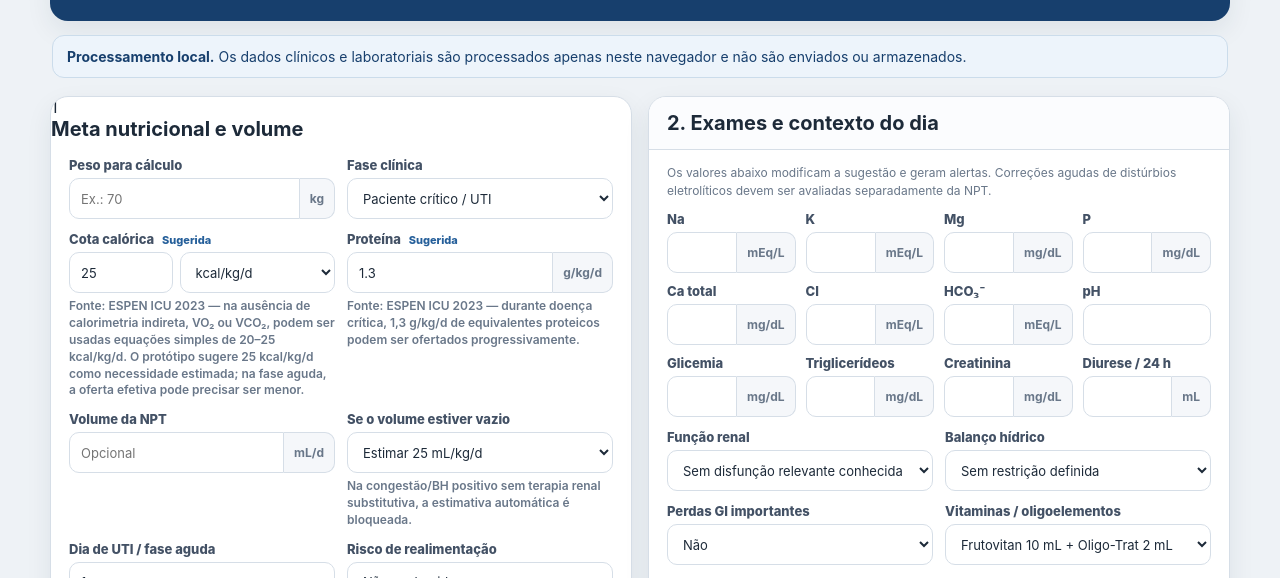
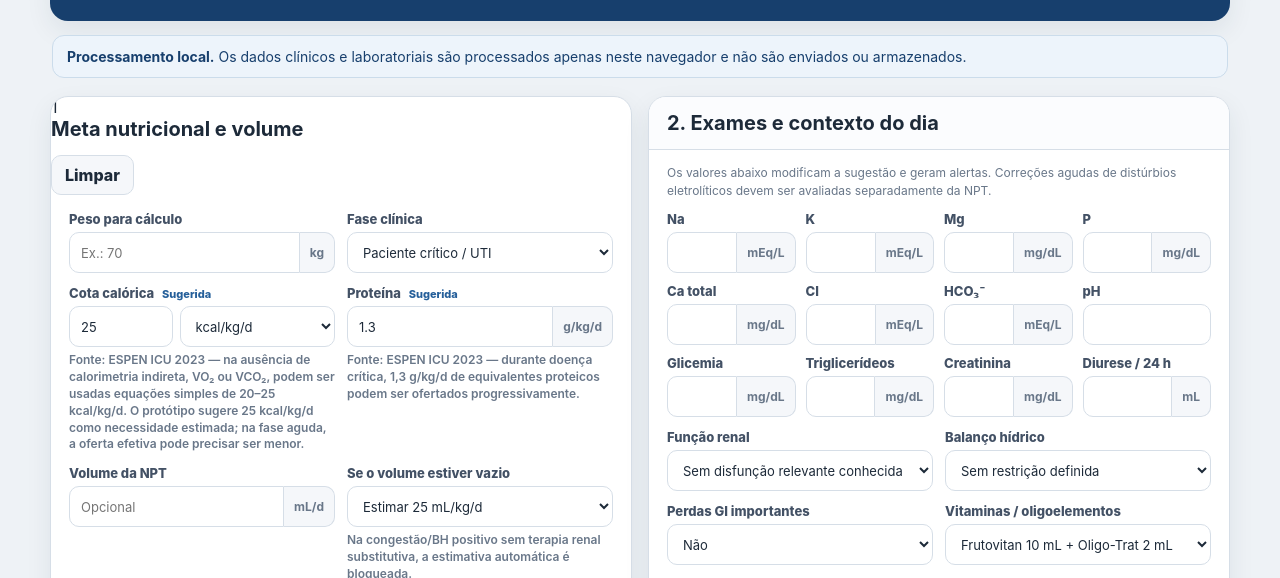
Before and after one commit to W7437/NPT, a plain HTML site: page index.html in a window 1280 px wide. Shown: the part 169-747 px from the top of the page. Drawn offline with Linux system fonts and the light colour scheme.

Commit message:
Update index.html

```diff
--- a/index.html
+++ b/index.html
@@ -32,6 +32,8 @@
         <div>
             <span class="step">1</span>
             <h2>Meta nutricional e volume</h2></div>
+        <button type="button" id="clearBtn" class="ghost">Limpar</button>
+        </div>
 
       <div class="form-grid">
         <label class="field">
```
